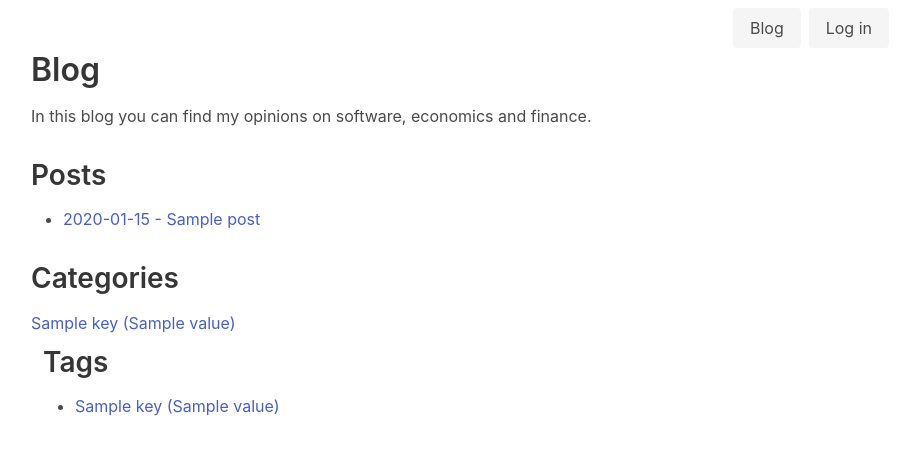
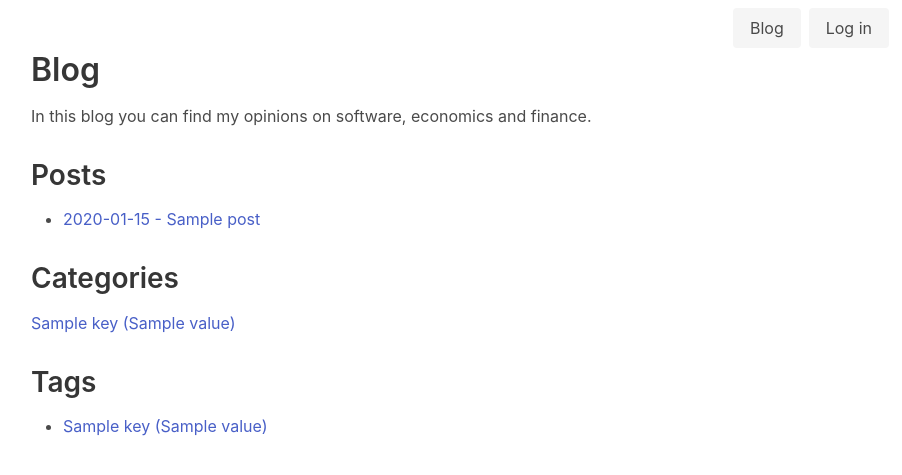
Before and after one commit to julianespinel/website, a Django app: template blog/templates/blog/index.html in a window 1280 px wide. Shown: the top 475 px of the page, without its empty margins (327-1229 px from the left). Run offline with Django 3.2, Linux system fonts and the light colour scheme; the template is opened without the code that fills it: most values are stand-ins (such as "Sample title", 1, 10 or a date in 2020); data that the repository does not hold is empty; some libraries are stand-ins or nearby versions.

Commit message:
Display tags as a list after categories

```diff
--- a/blog/templates/blog/index.html
+++ b/blog/templates/blog/index.html
@@ -26,20 +26,17 @@
   </a>
 {% endfor %}
 
-    <div class="column is-half">
 {% if tags %}
   <h2>Tags</h2>
-        <ul>
+  <ul class="plain">
     {% for key, value in tags.items %}
       <li>
-              <a href="/blog/tags/{{ key }}">
+        <a class="plain" href="/blog/tags/{{ key }}">
           {{ key }} ({{ value }})
         </a>
       </li>
     {% endfor %}
   </ul>
 {% endif %}
-    </div>
-  </div>
 
 {% endblock %}
```
Lines whose indentation alone changed are shown as unchanged.
